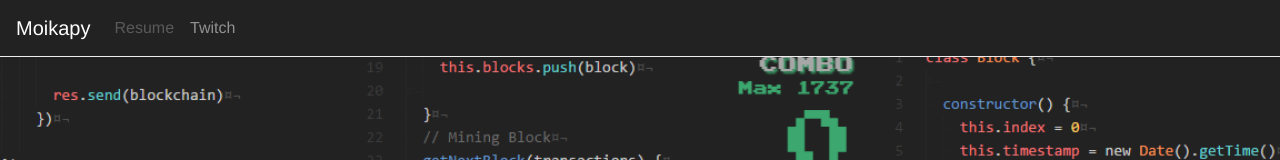
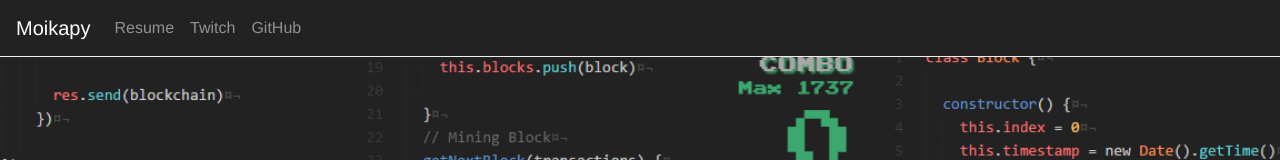
Before and after one commit to super-zheng/moikapy, a Vue app: page / in a window 1280 px wide. Shown: the top 160 px of the page. Built offline with nearby package versions, Linux system fonts and the light colour scheme.

Commit message:
update
add github to navbar

```diff
--- a/src/components/navbar.vue
+++ b/src/components/navbar.vue
@@ -8,10 +8,13 @@
     <div class="collapse navbar-collapse" id="navbarText">
       <ul class="navbar-nav mr-auto">
         <li class="nav-item">
-          <a class="nav-link disabled" href="/#/resume"><span title="Resume - Coming Soon">Resume</span></a>
+          <a class="nav-link" href="/#/resume"><span title="Resume - Coming Soon">Resume</span></a>
         </li>
         <li class="nav-item">
           <a class="nav-link" href="https://www.twitch.tv/moikapy" target="_blank"><span title="Twitch - Moikapy">Twitch</span></a>
+        </li>
+        <li class="nav-item">
+          <a class="nav-link" href="https://github.com/Moikapy" target="_blank"><span title="GitHub - Moikapy">GitHub</span></a>
         </li>
       </ul>
     </div>
```
